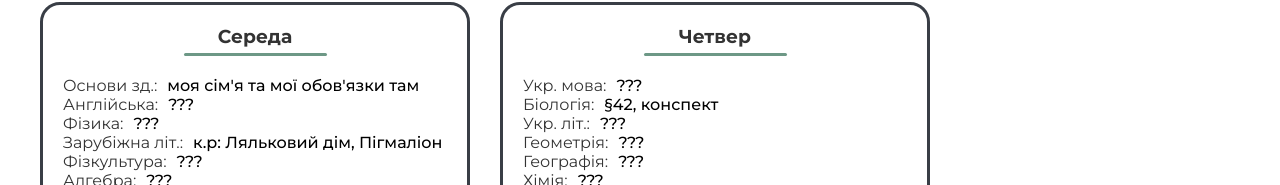
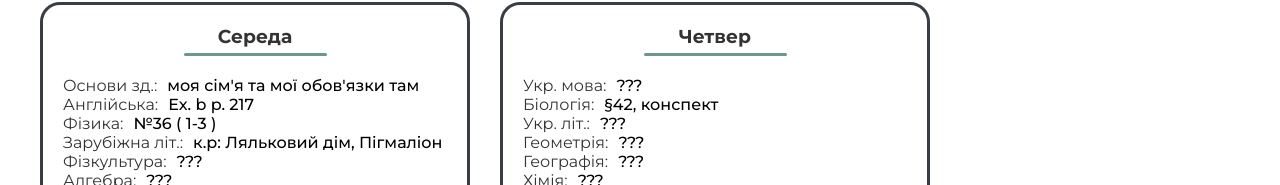
Before and after one commit to ZubalYana/School-diary, a website: page public/index.html in a window 1280 px wide. Shown: the part 412-597 px from the top of the page. Drawn offline with nearby package versions, Linux system fonts and the light colour scheme.

Commit message:
add new wednesday's homework

```diff
--- a/public/index.html
+++ b/public/index.html
@@ -114,11 +114,11 @@
                     </div>
                     <div class="weekDay_lesson">
                         <div class="weekDay_lessonName">Англійська:</div>
-                        <div class="weekDay_lessonHomework">???</div>
+                        <div class="weekDay_lessonHomework">Ex. b p. 217</div>
                     </div>
                     <div class="weekDay_lesson">
                         <div class="weekDay_lessonName">Фізика:</div>
-                        <div class="weekDay_lessonHomework">???</div>
+                        <div class="weekDay_lessonHomework">№36 ( 1-3 )</div>
                     </div>
                     <div class="weekDay_lesson">
                         <div class="weekDay_lessonName">Зарубіжна літ.:</div>
```
